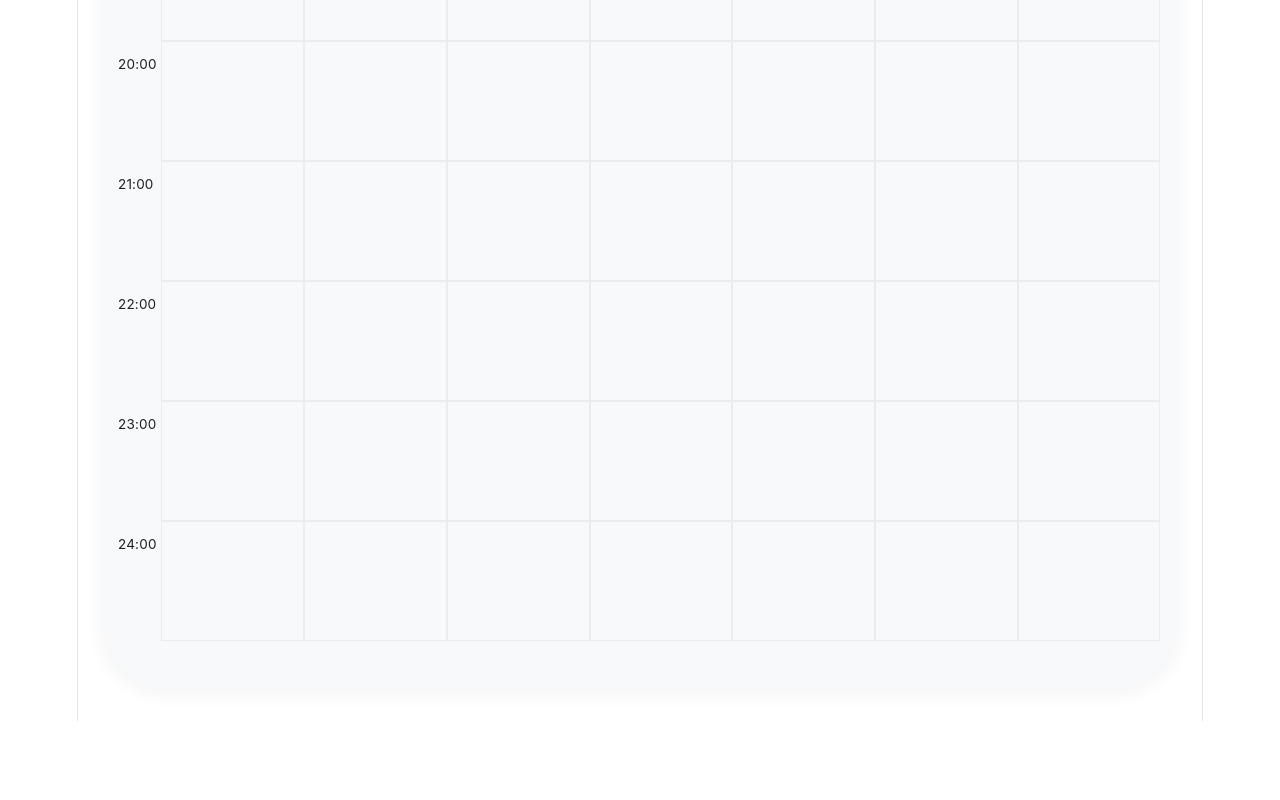
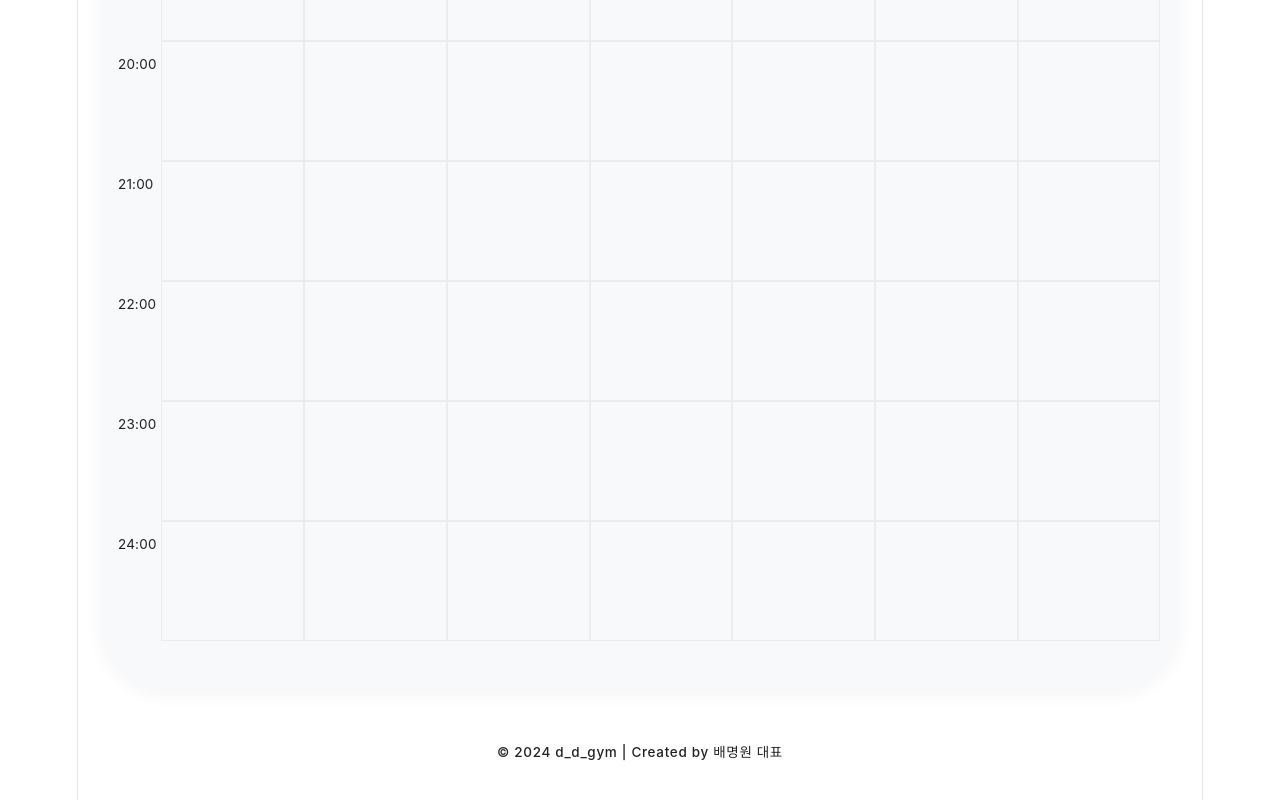
Before and after one commit to baemw930928-dotcom/d_d_gym, a React (Vite) app: page / in a window 1280 px wide. Shown: the part 1864-2664 px from the top of the page. Before the commit the page ends 2585 px from the top, so only its background shows below. Built offline with nearby package versions, Linux system fonts and the light colour scheme.

Commit message:
UI: Add creator credit to footer

```diff
--- a/src/App.tsx
+++ b/src/App.tsx
@@ -66,6 +66,12 @@ function App() {
 
         <TrainerFilter />
         <Calendar />
+
+        <Box sx={{ mt: 6, pb: 2, textAlign: 'center' }}>
+          <Typography variant="caption" color="text.secondary" sx={{ fontWeight: 500, letterSpacing: '0.05em' }}>
+            © 2024 d_d_gym | Created by 배명원 대표
+          </Typography>
+        </Box>
       </Container>
     </ThemeProvider>
   );
```
